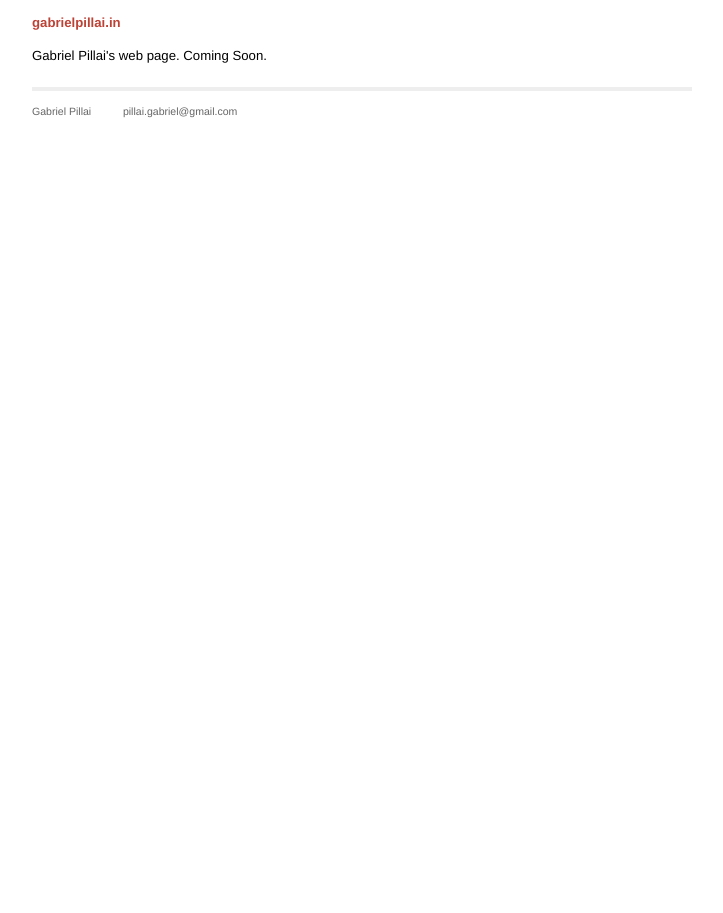
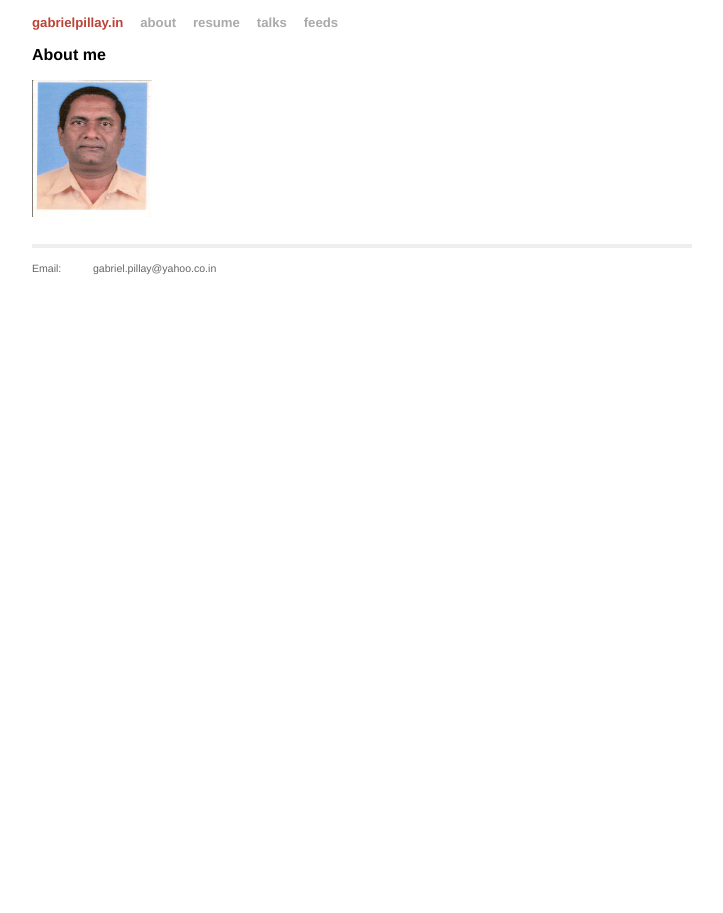
Before and after one commit to gabrielpillai/gabrielpillai.github.com, a Jekyll site: the page built from index.html, in a window 1280 px wide. Shown: the whole page, without its empty margins (278-1001 px from the left). Built offline with Jekyll 4.4.1, drawn with Linux system fonts in a browser that asks for light colours; Markdown is read by kramdown in place of the engine named in the settings.

Commit message:
Added image

```diff
--- a/_layouts/default.html
+++ b/_layouts/default.html
@@ -21,19 +21,23 @@
 
 <div class="site">
   <div class="title">
-    <a href="/">gabrielpillai.in</a>
+    <a href="/">gabrielpillay.in</a>
+    <a class="extra" href="/about.html">about</a>
+    <a class="extra" href="/resume.html">resume</a>
+    <a class="extra" href="/talks.html">talks</a>
+    <a class="extra" href="http://feeds.feedburner.com/gabrielpillay">feeds</a>
   </div>
   {{ content }}
 
   <div class="footer">
     <div class="contact">
       <p>
-        Gabriel Pillai<br />
+        Email:<br />
       </p>
     </div>
     <div class="contact">
       <p>
-        pillai.gabriel@gmail.com<br />
+        gabriel.pillay@yahoo.co.in<br />
       </p>
     </div>
   </div>
--- a/index.html
+++ b/index.html
@@ -1,12 +1,12 @@
 ---
 layout: default
-title: gabrielpillai.in
+title: gabrielpillay.in
 ---
 
-<div>
+<div id="home">
+<h1>About me</h1>
 
-Gabriel Pillai's web page.
 
-Coming Soon.
+<img src="/images/gabriel.jpg" width="120" height="137">
 
 </div>
```
Also changed, not shown: about.html (+5 -4 lines), images/gabriel.jpg (added).
